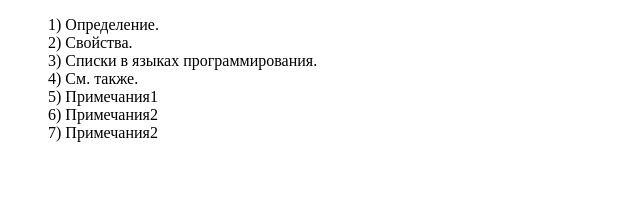
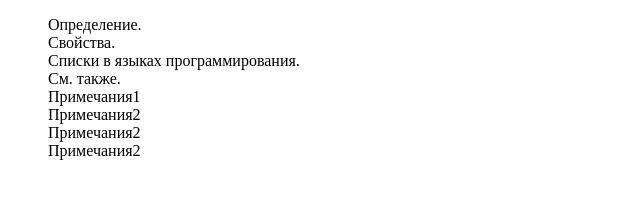
Before and after one commit to ststas/first-project, a plain HTML site: page index.html in a window 1280 px wide. Shown: the whole page, without its empty margins (0-640 px from the left). Drawn offline with Linux system fonts and the light colour scheme.

Commit message:
one more update

```diff
--- a/index.html
+++ b/index.html
@@ -19,6 +19,7 @@
     <li class="list__item">Примечания1</li>
     <li class="list__item">Примечания2</li>
     <li class="list__item">Примечания2</li>
+    <li class="list__item">Примечания2</li>
   </ol>
 </body>
 </html>
--- a/style.css
+++ b/style.css
@@ -2,10 +2,10 @@
     list-style-type: none;
     counter-reset: new-counter;
   }
-  .list__item {
+  /*.list__item {
     counter-increment: new-counter;
   }
 
   .list__item::before {
     content: counter(new-counter) ") ";
-  }
+  }*/
```
